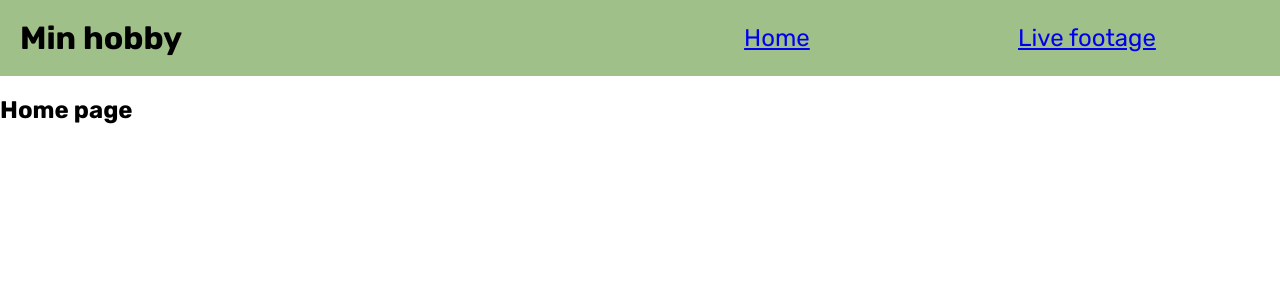
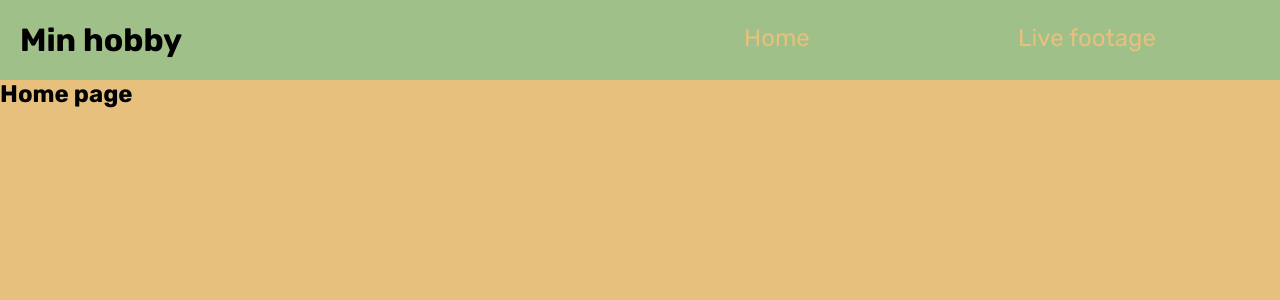
Before and after one commit to alexwallden/min-hobby-git, a Vue app: page / in a window 1280 px wide. Shown: the top 300 px of the page. Built offline with nearby package versions, Linux system fonts and the light colour scheme.

Commit message:
base styling for header added

```diff
--- a/src/App.vue
+++ b/src/App.vue
@@ -11,6 +11,9 @@ console.log('Hej');
 </template>
 
 <style scoped lang="scss">
-
-
+@import './style/variables';
+main {
+  height: calc(100vh - $header-height);
+  background-color: $yellow;
+}
 </style>
--- a/src/components/Header.vue
+++ b/src/components/Header.vue
@@ -26,12 +26,12 @@ export default defineComponent({
 @import '../style/variables';
 
 header {
+  height: 80px;
   background-color: $green;
   display: flex;
   flex-direction: row;
   justify-content: space-between;
   padding: 0 20px;
-
 }
 h1 {
   display: flex;
@@ -48,4 +48,17 @@ ul {
   justify-content: space-around;
   font-size: 1.5rem;
 }
+
+a {
+  color: $yellow;
+  text-decoration: none;
+
+  &:visited {
+    color: $red;
+  }
+
+  &:hover {
+    color: $yellow;
+  }
+}
 </style>
--- a/src/style/_variables.scss
+++ b/src/style/_variables.scss
@@ -1,4 +1,8 @@
+/* COLORS */
 $green: rgb(159, 192, 136);
 $yellow: rgb(232, 192, 125);
 $red: rgb(204, 112, 75);
 $brown: rgb(97, 65, 36);
+
+/* MEASURMENTS */
+$header-height: 80px;
--- a/src/style/style.css
+++ b/src/style/style.css
@@ -1 +1 @@
-*{font-family:"Rubik",sans-serif}body{margin:0}
+*{font-family:"Rubik",sans-serif}body{margin:0}#app{height:100vh}h1,h2,h3,h4,h5,h6{margin:0}
--- a/src/style/style.scss
+++ b/src/style/style.scss
@@ -1,3 +1,5 @@
+@import './variables';
+
 * {
   font-family: 'Rubik', sans-serif;
 }
@@ -5,3 +7,11 @@
 body {
   margin: 0;
 }
+
+#app{
+  height: 100vh;
+}
+
+h1, h2, h3, h4, h5, h6 {
+  margin: 0;
+}
```
